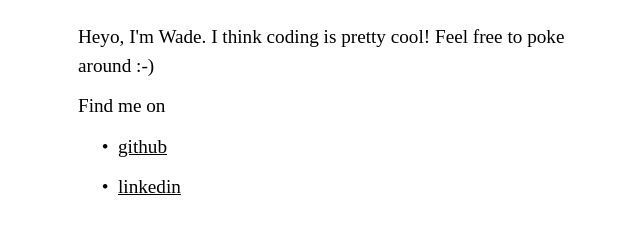
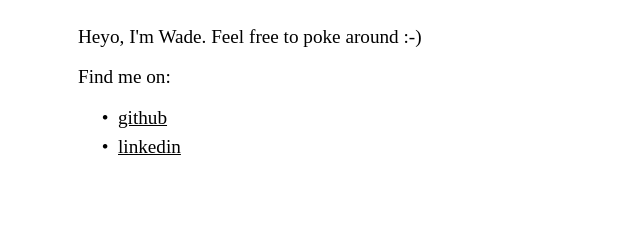
Before and after one commit to wade-cheng/wade-cheng.github.io, an Eleventy site: page src/index.njk in a window 1280 px wide. Shown: the part 129-360 px from the top of the page, without its empty margins (50-690 px from the left). Built offline with nearby package versions, Linux system fonts and the light colour scheme; Eleventy itself is replaced by a stand-in of ours; files that its build step writes are made by us from their sources; a web font is replaced by a local one.

Commit message:
feat: apply spacing tweaks

```diff
--- a/src/index.njk
+++ b/src/index.njk
@@ -3,14 +3,11 @@ title: home
 layout: "base.njk"
 ---
 
-<!-- <h1>wade-cheng</h1> -->
-<p>
-    Heyo, I'm Wade. I think coding is pretty cool! Feel free to poke around :-)
-</p>
+<p>Heyo, I'm Wade. Feel free to poke around :-)</p>
 
-<p>Find me on</p>
+<p>Find me on:</p>
 
-<ul>
+<ul class="tight">
     <li><a href="https://www.github.com/wade-cheng/">github</a></li>
     <li><a href="https://www.linkedin.com/in/wade-cheng/">linkedin</a></li>
 </ul>
```
